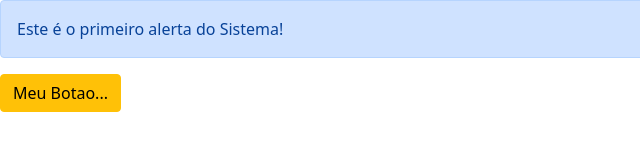
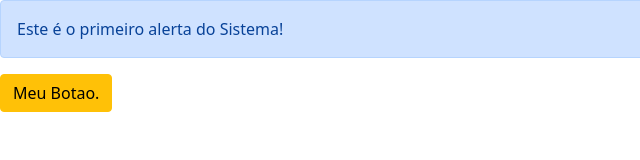
Before and after one commit to amartinsgp/19A_Devops, a plain HTML site: page index.html in a window 1280 px wide. Shown: the full height of the page, 0-640 px from the left. Drawn offline with Linux system fonts and the light colour scheme.

Commit message:
Primeiro commit

```diff
--- a/index.html
+++ b/index.html
@@ -10,7 +10,7 @@
     <div class="alert alert-primary" role="alert">
         Este é o primeiro alerta do Sistema!
     </div>
-    <button type="button" class="btn btn-warning">Meu Botao...</button>
+    <button type="button" class="btn btn-warning">Meu Botao.</button>
 
     <script src="jquery-3.6.0.min.js"></script>
     <script src="bootstrap.bundle.min.js"></script>
```
